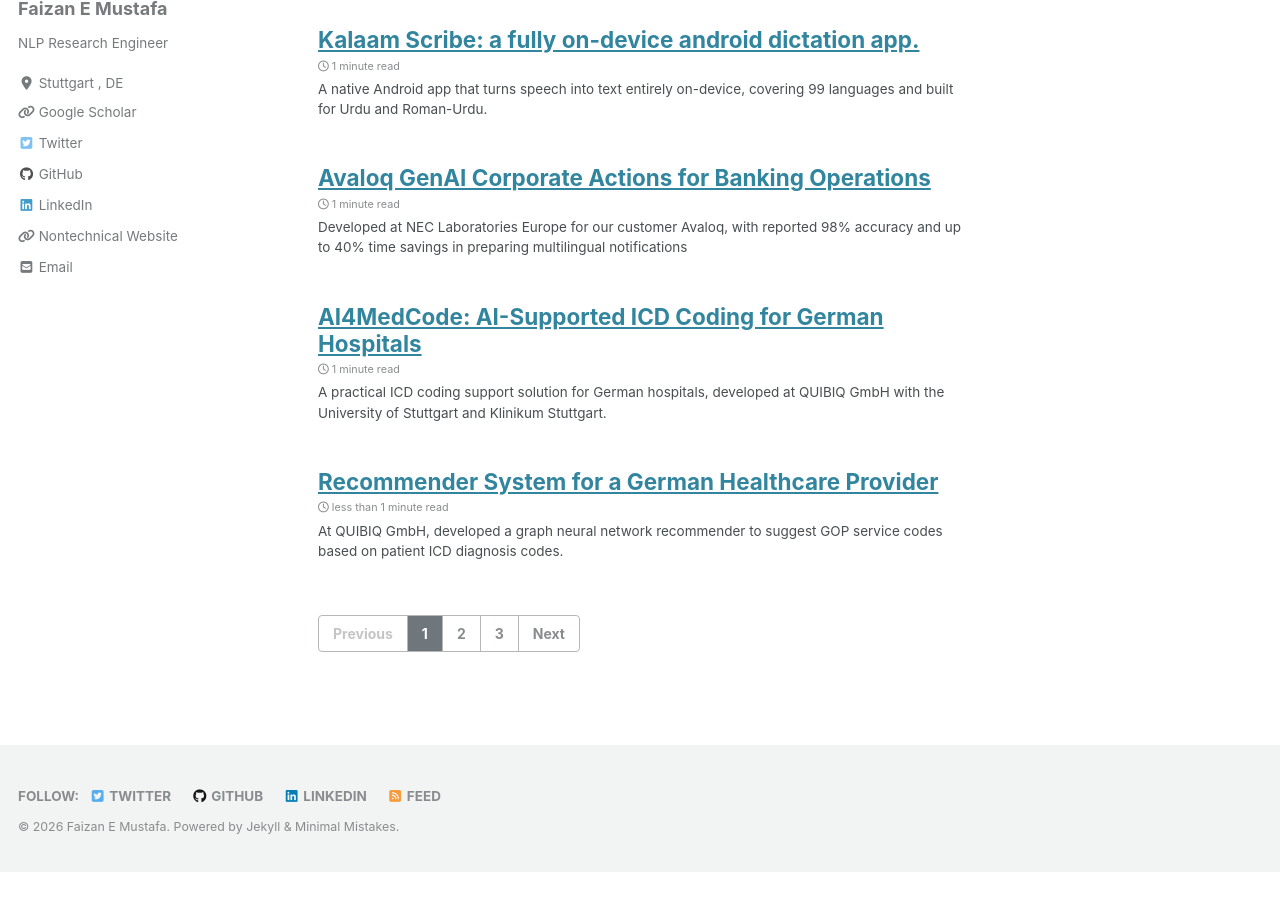
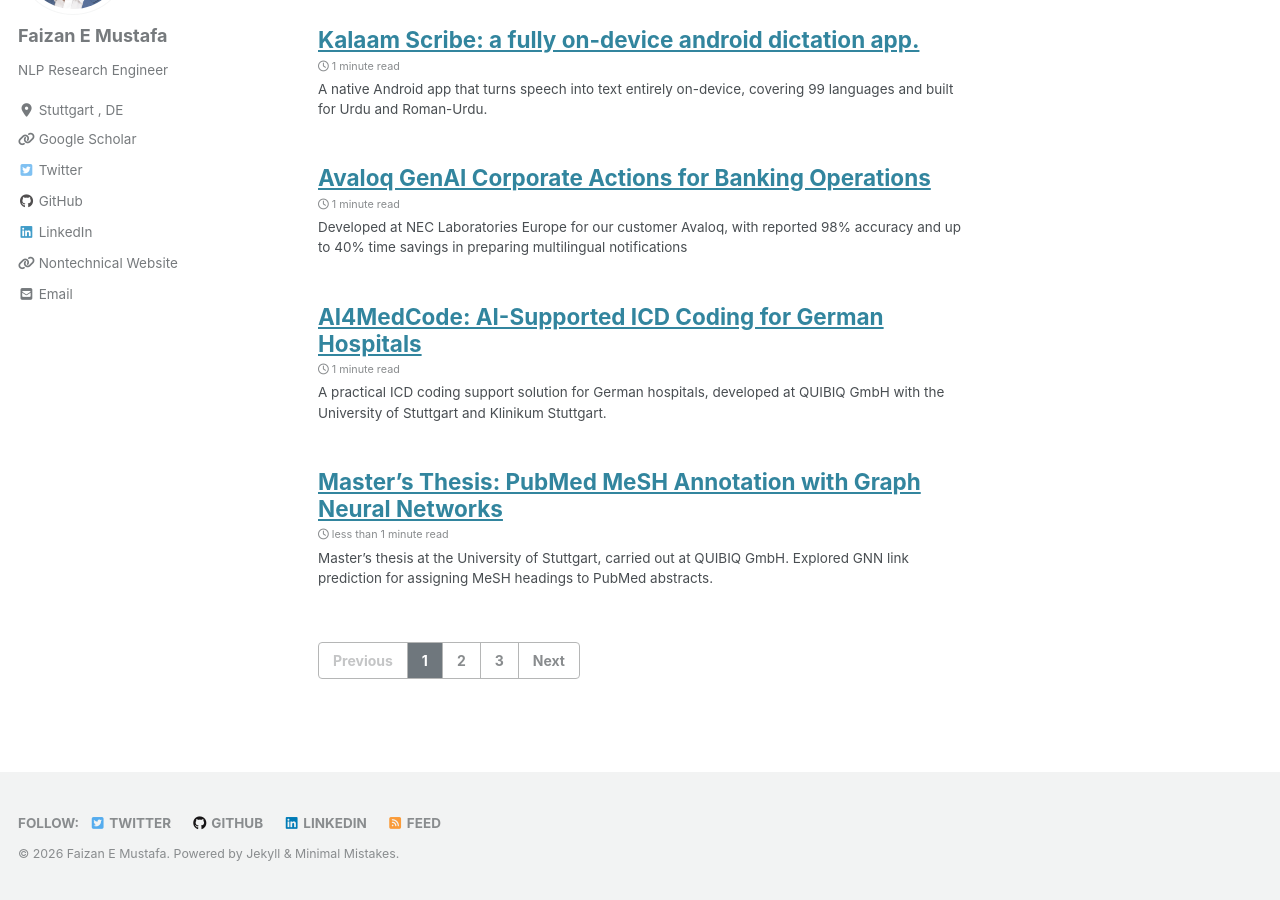
Before and after one commit to Faizan-E-Mustafa/Faizan-E-Mustafa.github.io, a Jekyll site: the page built from index.html, in a window 1280 px wide and 900 px high, scrolled down 751 px. Built offline with Jekyll 4.4.1, drawn with Linux system fonts in a browser that asks for light colours; cached includes are drawn as plain includes; nearby versions of some CDN libraries; the list of posts is cut into pages by our own code; before the commit the page ends 1624 px from its top, so only the background shows below that.

Commit message:
Add PubMed MeSH thesis project

```diff
--- a/_pages/project.md
+++ b/_pages/project.md
@@ -39,6 +39,12 @@
     btn_label: "Read More"
     btn_class: "btn--inverse"
 
+  - title: "Master’s Thesis: PubMed MeSH Annotation with Graph Neural Networks"
+    excerpt: "Master’s thesis at the University of Stuttgart, carried out at QUIBIQ GmbH. Explored GNN link prediction for assigning MeSH headings to PubMed abstracts, with error analysis of the model’s performance."
+    url: "/PubMedMeSHGNN/"
+    btn_label: "Read More"
+    btn_class: "btn--inverse"
+
   - image_path: /images/projects/image_captioning.jpg
     alt: "An image passed through the captioning model with a generated English caption"
     title: "Keras Implementation of Image Captioning Model"
--- /dev/null
+++ b/_posts/2022-10-01-PubMedMeSHGNN.md
@@ -0,0 +1,30 @@
+---
+title: "Master’s Thesis: PubMed MeSH Annotation with Graph Neural Networks"
+date: 2022-10-01
+permalink: /PubMedMeSHGNN/
+tags: [Projects]
+excerpt: "Master’s thesis at the University of Stuttgart, carried out at QUIBIQ GmbH. Explored GNN link prediction for assigning MeSH headings to PubMed abstracts."
+toc: false
+---
+
+## Project overview
+
+Completed as my Master’s thesis at the [University of Stuttgart](https://www.uni-stuttgart.de/en/) and carried out at [QUIBIQ GmbH](https://www.quibiq.de/), this work explored using graph neural networks in a link-prediction setting to assign MeSH headings to PubMed abstracts. The goal was to make use of graph-structured information that transformer-based models might overlook.
+
+## Approach and analysis
+
+- Applied a GNN link-prediction approach to MeSH annotation.
+- Analyzed prediction errors and a plausible reason for the model’s weaker performance.
+
+## Supervision and support
+
+- **Main supervisors:** [Prof. Dr. Roman Klinger](https://www.romanklinger.de/) and [Prof. Dr. Steffen Staab](https://scholar.google.com/citations?user=QvpcUn8AAAAJ&hl=en)
+- **Direct supervisors:** [Rafika Boutalbi](https://scholar.google.com/citations?user=VgzYUo8AAAAJ&hl=fr) and [Anastasiia Iurshina](https://scholar.google.com/citations?user=3PUgA9kAAAAJ&hl=en)
+- **Industry research guide:** [Juan G. Díaz Ochoa](https://de.linkedin.com/in/juan-g-dr-diaz-ochoa-b45ba894)
+- **Funding:** QUIBIQ GmbH, with [Felix Weil](https://de.linkedin.com/in/felix-weil)
+
+## Publication
+
+### [Annotating PubMed Abstracts with MeSH Headings using Graph Neural Network](https://aclanthology.org/2023.insights-1.9/)
+
+Published in the *Proceedings of the Fourth Workshop on Insights from Negative Results in NLP* (2023). [Code](https://github.com/Faizan-E-Mustafa/GNN_EACL_Workshop) · [Publications page](/publications/)
```
